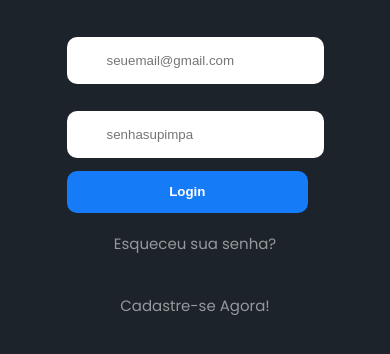
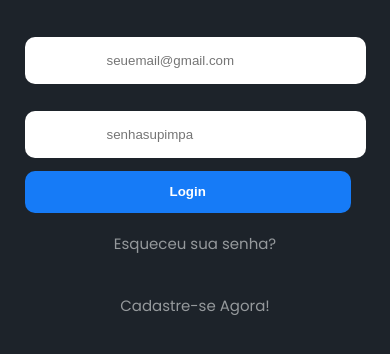
Before and after one commit to piresp/fatec_22_2_trabalhos, a plain HTML site: page ih_01/index.html in a window 390 px wide. Shown: the part 246-600 px from the top of the page. Drawn offline with Linux system fonts and the light colour scheme.

Commit message:
ajustes
responsividade

```diff
--- a/ih_01/styles.css
+++ b/ih_01/styles.css
@@ -38,7 +38,7 @@ body {
 }
 
 .box__login--items {
-    padding: 1.2em 3em;
+    padding: 1.2em 82px;
     border: none;
     border-radius: 10px;
     display: block;
@@ -60,7 +60,7 @@ body {
     color: var(--branco-principal);
     font-weight: 700;
     border-radius: 10px;
-    padding: 1em 7.7em;
+    padding: 1em 145px;
     border: none;
 
     display: block;
```
Also changed, not shown: ih_01/index.html (+0 -4 lines).
